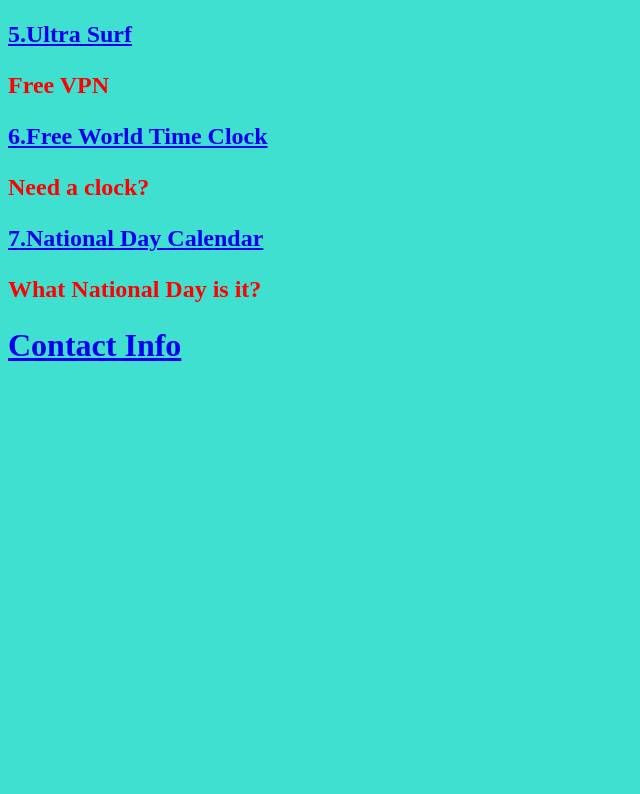
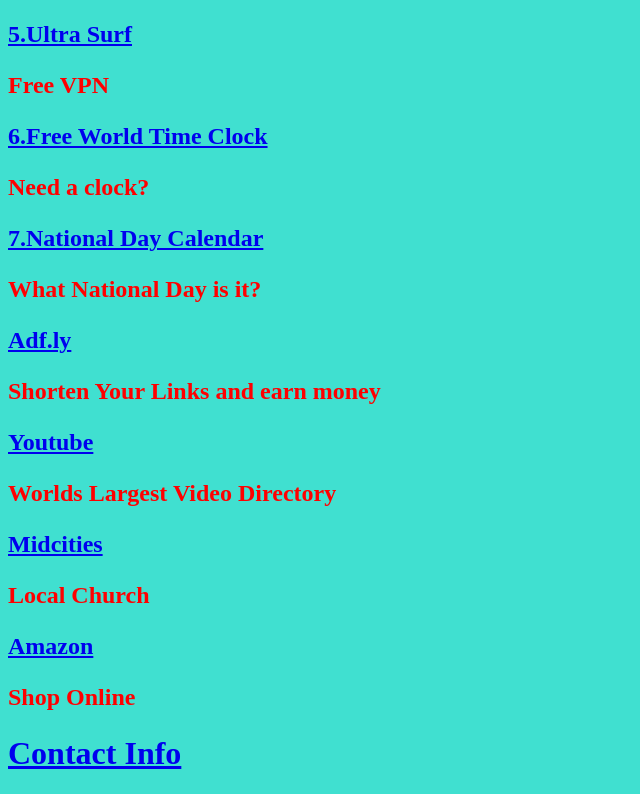
Before and after one commit to CodyMcHenry/cody, a plain HTML site: page index.html in a window 1280 px wide. Shown: the part 784-1578 px from the top of the page, without its empty margins (0-640 px from the left). Before the commit the page ends 1170 px from the top, so only its background shows below. Drawn offline with Linux system fonts and the light colour scheme.

Commit message:
Update index.html

```diff
--- a/index.html
+++ b/index.html
@@ -15,7 +15,20 @@
 <a href=http://www.minecraftforum.net>4.Minecraft Forums</a><p>Everything Minecraft!</p>
 <a href=https://chrome.google.com/webstore/detail/ultrasurf-security-privac/mjnbclmflcpookeapghfhapeffmpodij?utm_source=chrome-ntp-icon>5.Ultra Surf</a><p>Free VPN</p>
 <a href=http://www.worldtimeserver.com/>6.Free World Time Clock</a><p>Need a clock?</p>
-<a href=https://www.nationaldaycalendar.com/latest-posts/>7.National Day Calendar</a><p>What National Day is it?</p><h1><a href=https://codymchenry.github.io/contactcodym/>Contact Info</a></h1>
+<a href=https://www.nationaldaycalendar.com/latest-posts/>7.National Day Calendar</a><p>What National Day is it?</p>
+<a href=http://adf.ly/>Adf.ly</a><p>Shorten Your Links and earn money</p>
+<a href=https://www.youtube.com/>Youtube</a><p>Worlds Largest Video Directory</p>
+<a href=http://www.midcities.org/>Midcities</a><p>Local Church</p>
+<a href=https://www.amazon.com/>Amazon</a><p>Shop Online</p>
+
+
+
+
+
+
+
+
+<h1><a href=https://codymchenry.github.io/contactcodym/>Contact Info</a></h1>
 <style>
 body {background-color: turquoise;
 color: red;
```
